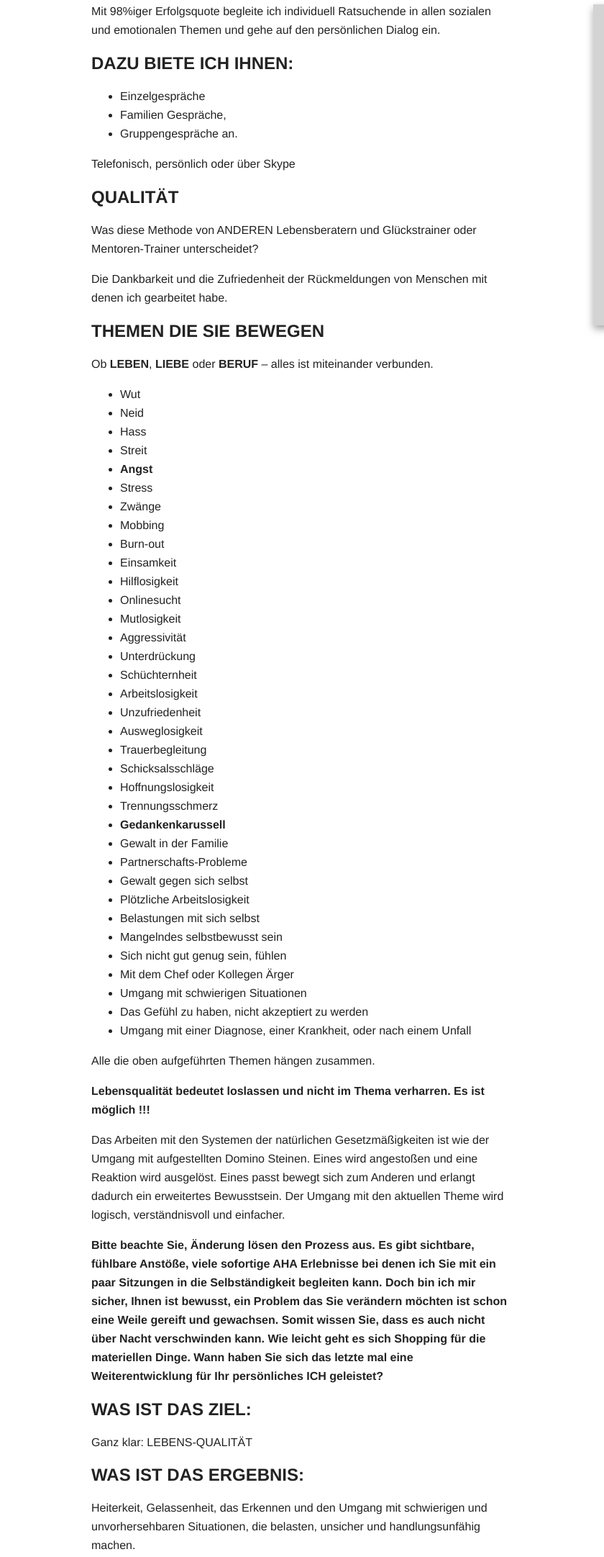
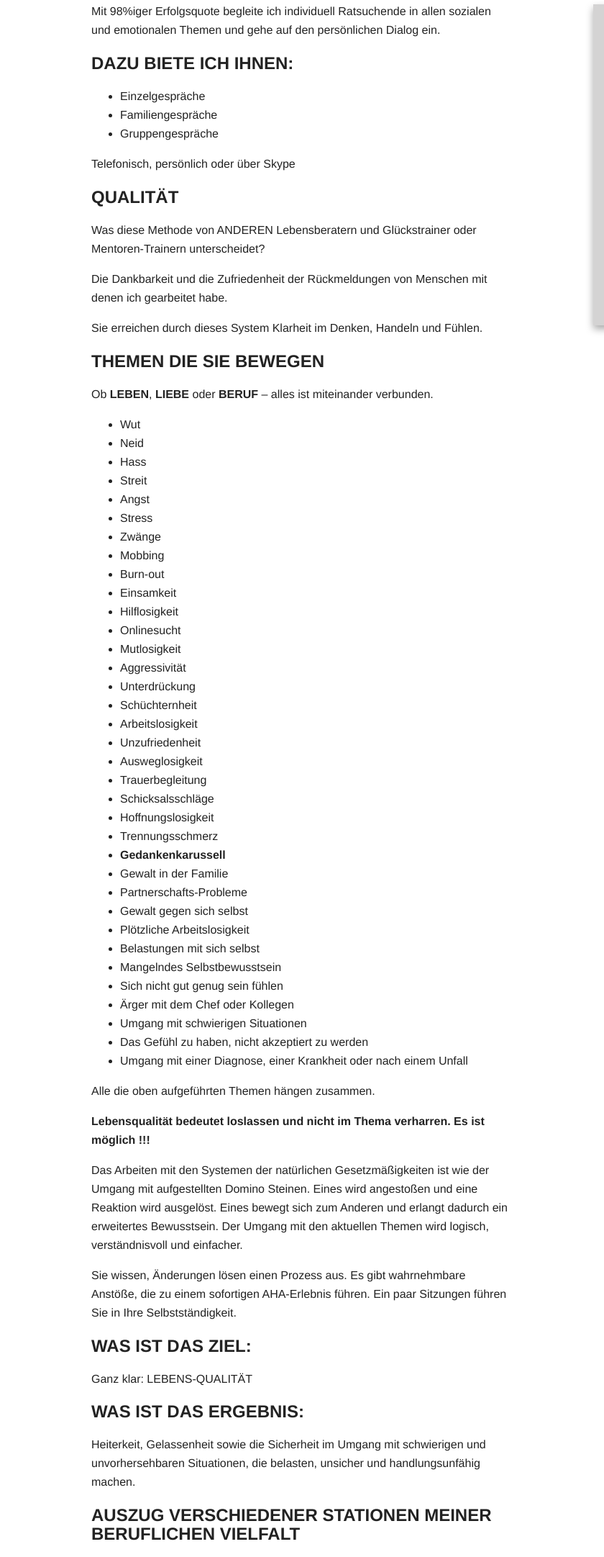
Before and after one commit to lukasjuhas/gedankenkarussell, a website: page build/index.html in a window 1280 px wide. Shown: the part 1083-3246 px from the top of the page at 72% size, 0-840 px from the left. Drawn offline with nearby package versions, Linux system fonts and the light colour scheme; grey boxes are pictures that could not be loaded; files whose address does not match are found by name.

Commit message:
text update

```diff
--- a/build/index.html
+++ b/build/index.html
@@ -45,14 +45,15 @@
                         <p>Mit 98%iger Erfolgsquote begleite ich individuell Ratsuchende in allen sozialen und emotionalen Themen und gehe auf den persönlichen Dialog ein.</p>
                         <h2>Dazu biete ich Ihnen:</h2>
                         <ul>
-                            <li>Einzelgespräche</li>
-                            <li>Familien Gespräche,</li>
-                            <li>Gruppengespräche an.</li>
+                            <li>Einzelgespräche</li>
+                            <li>Familiengespräche</li>
+                            <li>Gruppengespräche</li>
                         </ul>
                         <p>Telefonisch, persönlich oder über Skype</p>
                         <h2>Qualität</h2>
-                        <p>Was diese Methode von ANDEREN Lebensberatern und Glückstrainer oder Mentoren-Trainer unterscheidet?</p>
+                        <p>Was diese Methode von ANDEREN Lebensberatern und Glückstrainer oder Mentoren-Trainern unterscheidet?</p>
                         <p>Die Dankbarkeit und die Zufriedenheit der Rückmeldungen von Menschen mit denen ich gearbeitet habe.</p>
+                        <p>Sie erreichen durch dieses System Klarheit im Denken, Handeln und Fühlen.</p>
                         <h2>THEMEN die Sie bewegen</h2>
                         <p>Ob <strong>LEBEN</strong>, <strong>LIEBE</strong> oder <strong>BERUF</strong> – alles ist miteinander verbunden.</p>
                         <ul>
@@ -60,7 +61,7 @@
                             <li>Neid</li>
                             <li>Hass</li>
                             <li>Streit</li>
-                            <li><strong>Angst</strong></li>
+                            <li>Angst</li>
                             <li>Stress</li>
                             <li>Zwänge</li>
                             <li>Mobbing</li>
@@ -85,28 +86,25 @@
                             <li>Gewalt gegen sich selbst</li>
                             <li>Plötzliche Arbeitslosigkeit</li>
                             <li>Belastungen mit sich selbst</li>
-                            <li>Mangelndes selbstbewusst sein</li>
-                            <li>Sich nicht gut genug sein, fühlen</li>
-                            <li>Mit dem Chef oder Kollegen Ärger</li>
+                            <li>Mangelndes Selbstbewusstsein</li>
+                            <li>Sich nicht gut genug sein fühlen</li>
+                            <li>Ärger mit dem Chef oder Kollegen</li>
                             <li>Umgang mit schwierigen Situationen</li>
                             <li>Das Gefühl zu haben, nicht akzeptiert zu werden</li>
-                            <li>Umgang mit einer Diagnose, einer Krankheit, oder nach einem Unfall</li>
+                            <li>Umgang mit einer Diagnose, einer Krankheit oder nach einem Unfall</li>
                         </ul>
                         <p>Alle die oben aufgeführten Themen hängen zusammen.</p>
                         <p><strong>Lebensqualität bedeutet loslassen und nicht im Thema verharren. Es ist möglich !!!</strong></p>
-                        <p>Das Arbeiten mit den Systemen der natürlichen Gesetzmäßigkeiten ist wie der Umgang mit aufgestellten Domino Steinen. Eines wird angestoßen und eine Reaktion wird ausgelöst. Eines passt bewegt sich zum Anderen und erlangt dadurch ein erweitertes Bewusstsein. Der Umgang mit den aktuellen Theme  wird logisch, verständnisvoll und einfacher.</p>
-                        <p><strong>Bitte beachte Sie, Änderung lösen den Prozess aus. Es gibt sichtbare, fühlbare Anstöße, viele sofortige AHA Erlebnisse bei denen ich Sie mit ein paar Sitzungen in die Selbständigkeit begleiten kann.
-Doch bin ich mir sicher, Ihnen ist bewusst, ein Problem das Sie verändern möchten ist schon eine Weile gereift und gewachsen. Somit wissen Sie, dass es auch nicht über Nacht verschwinden kann.
-Wie leicht geht es sich Shopping für die materiellen Dinge. Wann haben Sie sich das letzte mal eine Weiterentwicklung für Ihr persönliches ICH geleistet?</strong></p>
+                        <p>Das Arbeiten mit den Systemen der natürlichen Gesetzmäßigkeiten ist wie der Umgang mit aufgestellten Domino Steinen. Eines wird angestoßen und eine Reaktion wird ausgelöst. Eines bewegt sich zum Anderen und erlangt dadurch ein erweitertes Bewusstsein. Der Umgang mit den aktuellen Themen wird logisch, verständnisvoll und einfacher.</p>
+                        <p>Sie wissen, Änderungen lösen einen Prozess aus. Es gibt wahrnehmbare Anstöße, die zu einem sofortigen AHA-Erlebnis führen. Ein paar Sitzungen führen Sie in Ihre Selbstständigkeit.</p>
                         <h2>Was ist das Ziel:</h2>
                         <p>Ganz klar: LEBENS-QUALITÄT</p>
                         <h2>Was ist das Ergebnis:</h2>
-                        <p>Heiterkeit, Gelassenheit, das Erkennen und den Umgang mit schwierigen und unvorhersehbaren Situationen, die belasten, unsicher und handlungsunfähig machen.</p>
-                        <p>Keine Abhängigkeiten sondern ein Fenster das sich Ihnen auftut. Sie können es öffnen und schließen wie Sie es BRAUCHEN und wollen.</p>
+                        <p>Heiterkeit, Gelassenheit sowie die Sicherheit im Umgang mit schwierigen und unvorhersehbaren Situationen, die belasten, unsicher und handlungsunfähig machen.</p>
                         <h2>Auszug verschiedener Stationen meiner beruflichen Vielfalt</h2>
                         <ul>
                             <li>Beratungen und Trainings im In- und Ausland wie Bsp. In Indien, China, Österreich, Schweiz, Belgien u.v.a.</li>
-                            <li>Gefängnisarbeit mit Schwerverbrecher</li>
+                            <li>Gefängnisarbeit mit Schwerverbrechern</li>
                             <li>Gründungsmitglied in der Augenheilkunde</li>
                             <li>Seminarleiterin in der Mildred Scheel Akademie</li>
                             <li>Seminarleiterin Schwabenakademie Bad Irsee</li>
@@ -127,11 +125,11 @@ Wie leicht geht es sich Shopping für die materiellen Dinge. Wann haben Sie sich
                             <li>Gruppenleiterin und Trainerin im Strafvollzug</li>
                             <li>Entwicklerin der Seminar Methode für Emotionale Intelligenz</li>
                             <li>Kunsttherapeutin in der Psychiatrie</li>
-                            <li>Heilerin nach Star Fuentes</li>
+                            <li>Heilerin nach Starr Fuentes</li>
                             <li>Trainerin für Muskelrelaxation nach Prof. Jacobsen</li>
                             <li>Fünf Tibeter Trainer Ausbildung</li>
                         </ul>
-                        <p>Meine Beratungen ersetzten keinen Arzt oder Therapeuten.</p>
+                        <p>Meine Beratungen ersetzen keinen Arzt oder Therapeuten.</p>
                     </section>
                     <footer>
 
```
